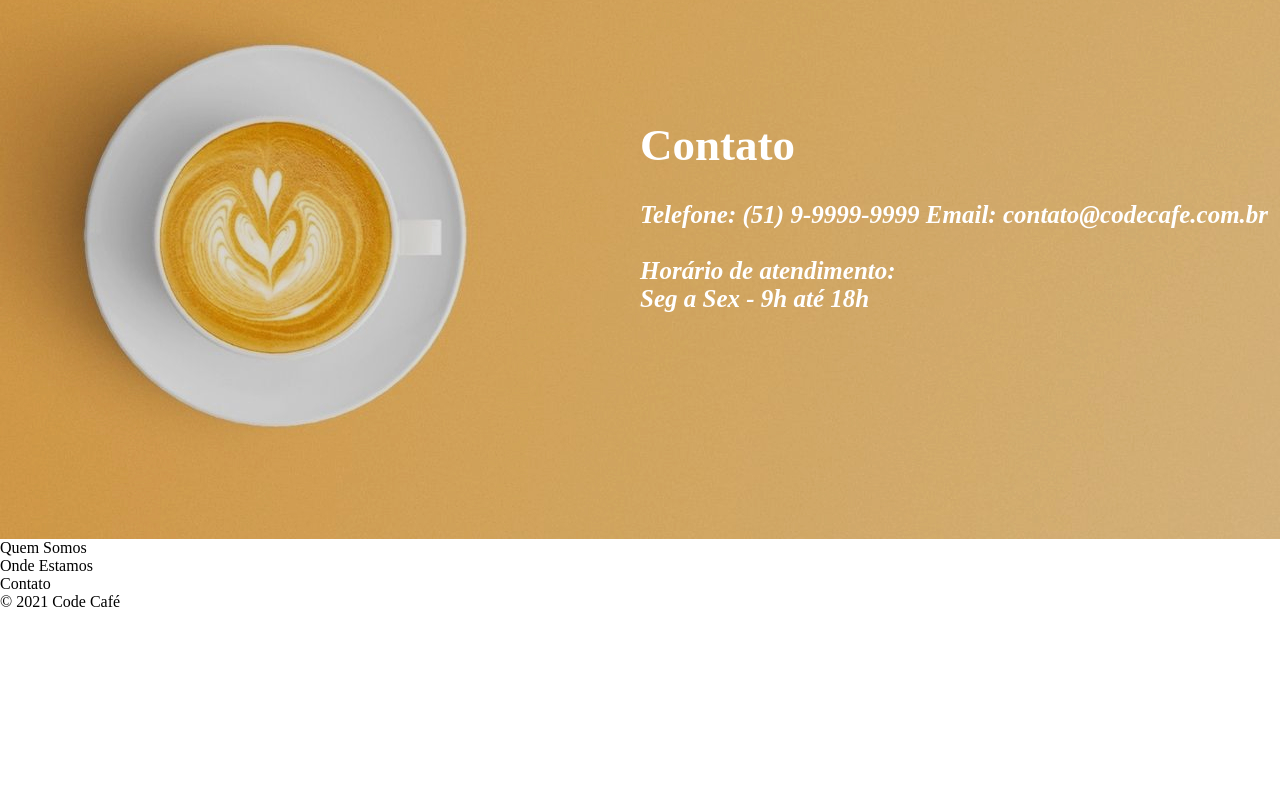
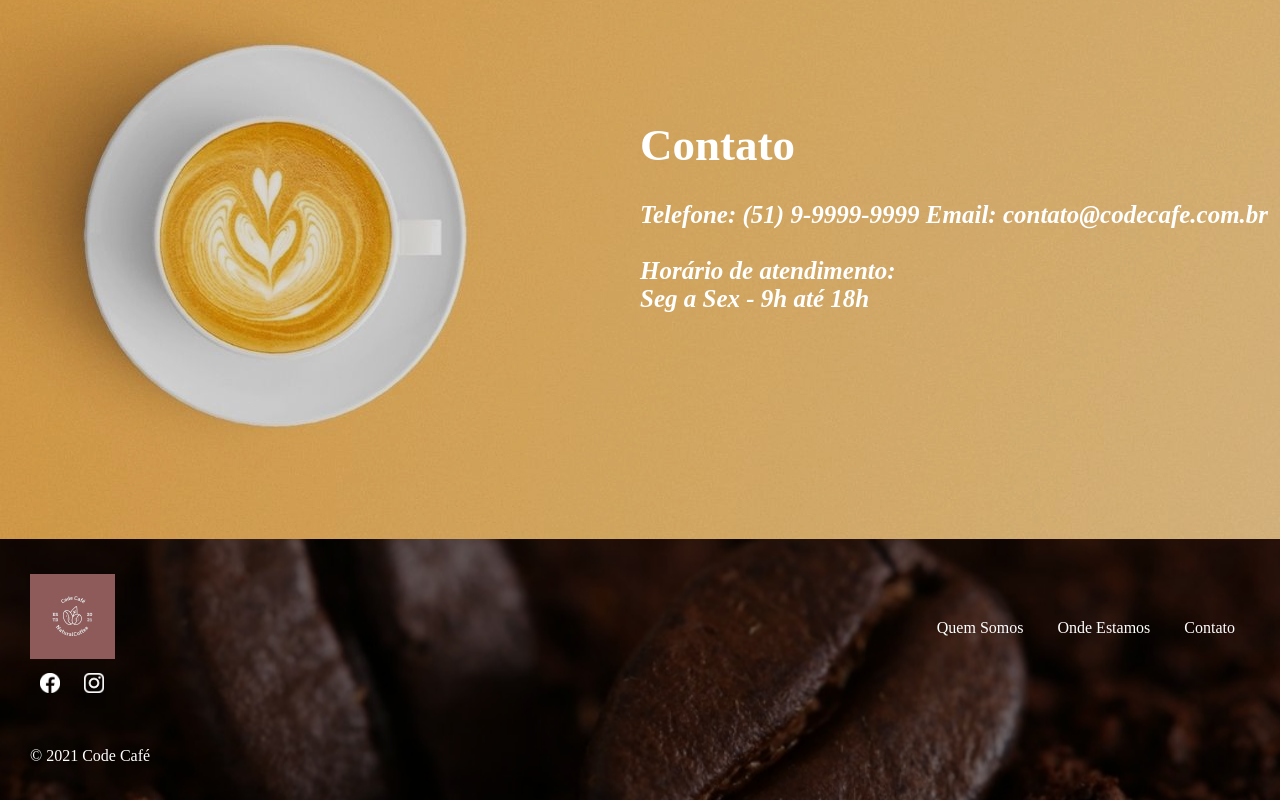
Before and after one commit to LuisGVNeves/Landing-Page, a plain HTML site: page index.html in a window 1280 px wide. Shown: the part 2835-3635 px from the top of the page. Before the commit the page ends 3446 px from the top, so only its background shows below. Drawn offline with Linux system fonts and the light colour scheme.

Commit message:
Finalização rodapé

```diff
--- a/index.html
+++ b/index.html
@@ -82,17 +82,24 @@
     </main>
 
 
-    <footer>
-      <a href=""></a>
+    <footer class="rodape">
+      <a href="index.html">
+        <img src="./src/images/logo.jpg" alt="logo-cafe">
+      </a>
 
       <ul>
-        <li><a href="">Quem Somos</a></li>
-        <li><a href="">Onde Estamos</a></li>
-        <li><a href="">Contato</a></li>
+        <li><a href="#quem-somos">Quem Somos</a></li>
+        <li><a href="#onde-estamos">Onde Estamos</a></li>
+        <li><a href="#contato">Contato</a></li>
       </ul>
 
       <div class="redes-sociais">
-
+        <a href="#" target="_blank">
+          <img src="./src/images/face.png" alt="facebook png" class="facebook" title="logo-facebook">
+        </a>
+        <a href="#" target="_blank">
+          <img src="./src/images/insta.png" alt="instagram png" class="instagram" title="logo-instagram">
+        </a>
       </div>
 
       <div class="copyright">© 2021 Code Café</div>
--- a/src/css/style.css
+++ b/src/css/style.css
@@ -1,5 +1,6 @@
 body{
   max-width: 1440px;
+  margin: 0 auto;
 }
 
 /*Menu Header*/
@@ -121,3 +122,34 @@
   top: 30%;
   left: 50%;
 }
+
+/*rodapé*/
+.rodape{
+  background: url(../images/fundo-rodape.jpg) center center no-repeat;
+  padding: 35px 30px;
+  background-size: cover;
+}
+.rodape ul {
+  float: right;
+  margin-top: 30px;
+}
+.rodape ul li{
+  display: inline-block;
+  padding: 15px;
+}
+.rodape ul li a{
+  color: #fff;
+}
+.rodape ul li a:hover{
+  font-weight: bold;
+}
+.rodape .copyright{
+  color: #fff;
+  margin-top: 40px;
+}
+.rodape .redes-sociais .facebook,
+.rodape .redes-sociais .instagram {
+  width: 20px;
+  height: 20px;
+  margin: 10px;
+}
```
